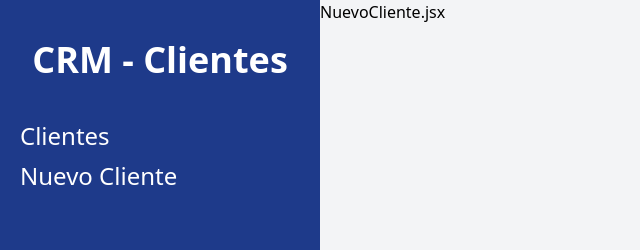
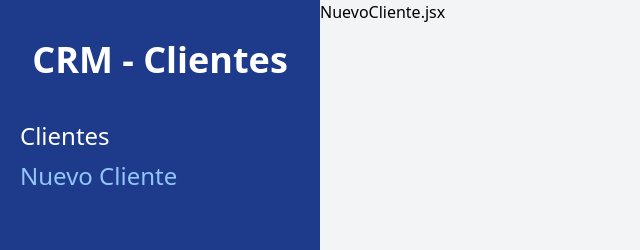
Before and after one commit to jdep98/api_crm, a React (Vite) app: page /clientes/nuevo in a window 1280 px wide. Shown: the top 250 px of the page, without its empty margins (0-640 px from the left). Built offline with nearby package versions, Linux system fonts and the light colour scheme.

Commit message:
detectando pagina actual

```diff
--- a/src/layout/Layout.jsx
+++ b/src/layout/Layout.jsx
@@ -1,16 +1,22 @@
-import { Outlet, Link } from 'react-router-dom'
+import { Outlet, Link, useLocation } from 'react-router-dom'
+
+
 const Layout = () => {
+
+    const location = useLocation()
+    const urlActual = location.pathname
+
     return (
         <div className="md:flex md:min-h-screen">
             <div className="md:w-1/4 bg-blue-900 px-5 py-10">
                 <h2 className="text-4xl font-black text-center text-white ">CRM - Clientes</h2>
                 <nav className="mt-10">
                     <Link
-                        className="text-white text-2xl block mt-2 hover:text-blue-300"
+                        className={`${urlActual === '/clientes' ? 'text-blue-300' : 'text-white'} text-2xl block mt-2 hover:text-blue-300`}
                         to="/clientes"
                     >Clientes</Link>
                     <Link
-                        className="text-white text-2xl block mt-2 hover:text-blue-300"
+                         className={`${urlActual === '/clientes/nuevo' ? 'text-blue-300' : 'text-white'} text-2xl block mt-2 hover:text-blue-300`}
                         to="/clientes/nuevo"
                     >Nuevo Cliente</Link>
                 </nav>
```
